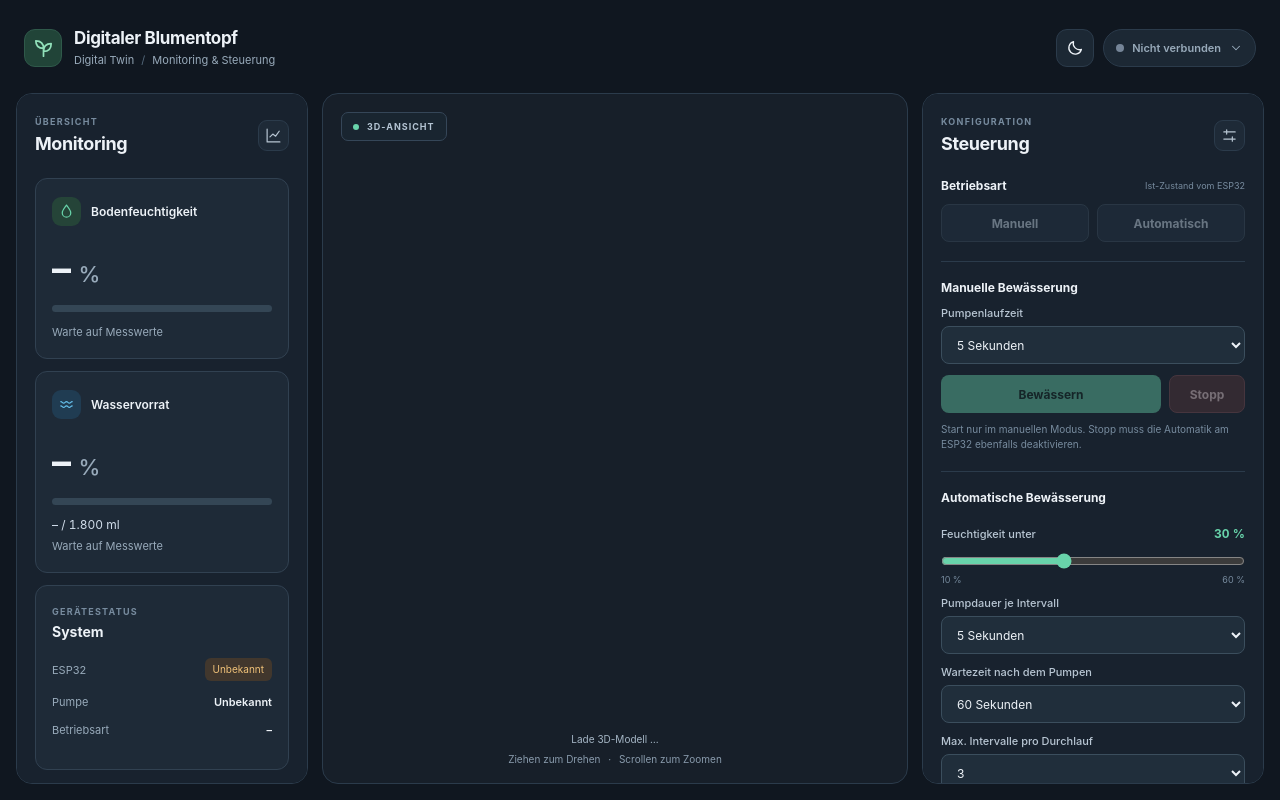
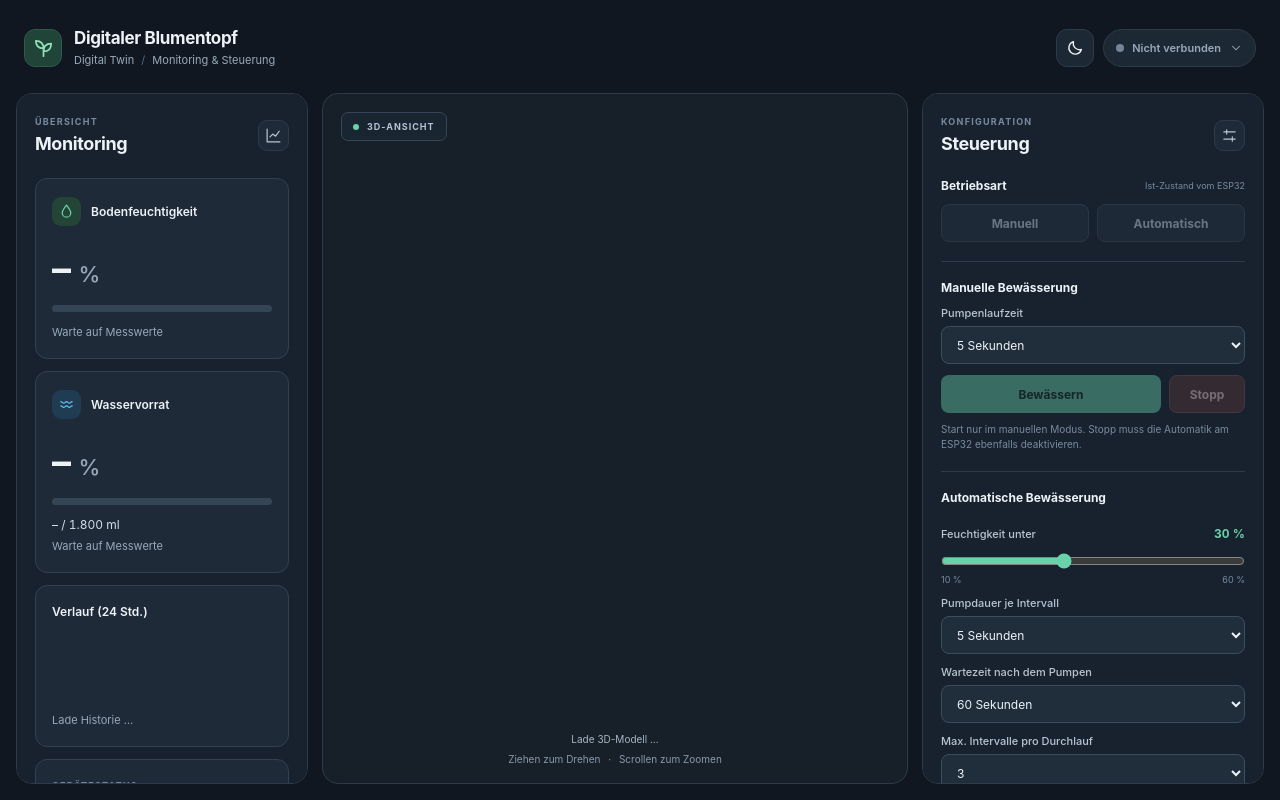
Before and after one commit to brmarcel/digital-twin, a plain HTML site: page frontend/index.html in a window 1280 px wide. Drawn offline with nearby package versions, Linux system fonts and the light colour scheme.

Commit message:
Add Supabase library and moisture history section
Added Supabase JS library to imports and created a history section for moisture data.

```diff
--- a/frontend/index.html
+++ b/frontend/index.html
@@ -25,7 +25,8 @@
     "imports": {
       "three": "https://cdn.jsdelivr.net/npm/three@0.160.0/build/three.module.js",
       "three/addons/": "https://cdn.jsdelivr.net/npm/three@0.160.0/examples/jsm/",
-      "mqtt": "https://esm.sh/mqtt@5.10.1?bundle"
+      "mqtt": "https://esm.sh/mqtt@5.10.1?bundle",
+      "@supabase/supabase-js": "https://esm.sh/@supabase/supabase-js@2"
     }
   }
   </script>
@@ -125,6 +126,17 @@
           <div id="water-state" class="metric-detail" role="status">Warte auf Messwerte</div>
         </section>
 
+        <section class="metric-card history-card" aria-labelledby="history-title">
+          <div class="metric-heading">
+            <h3 id="history-title">Verlauf (24 Std.)</h3>
+          </div>
+          <div class="history-chart-wrap">
+            <svg id="history-chart" viewBox="0 0 260 90" preserveAspectRatio="none" aria-label="Verlaufsdiagramm Bodenfeuchtigkeit">
+              <polyline id="history-line-moisture" fill="none" stroke="var(--green)" stroke-width="2" points="" />
+            </svg>
+          </div>
+          <div id="history-status" class="metric-detail">Lade Historie …</div>
+        </section>
         <section class="status-card" aria-labelledby="status-title">
           <div class="section-kicker">GERÄTESTATUS</div>
           <h3 id="status-title">System</h3>
```
